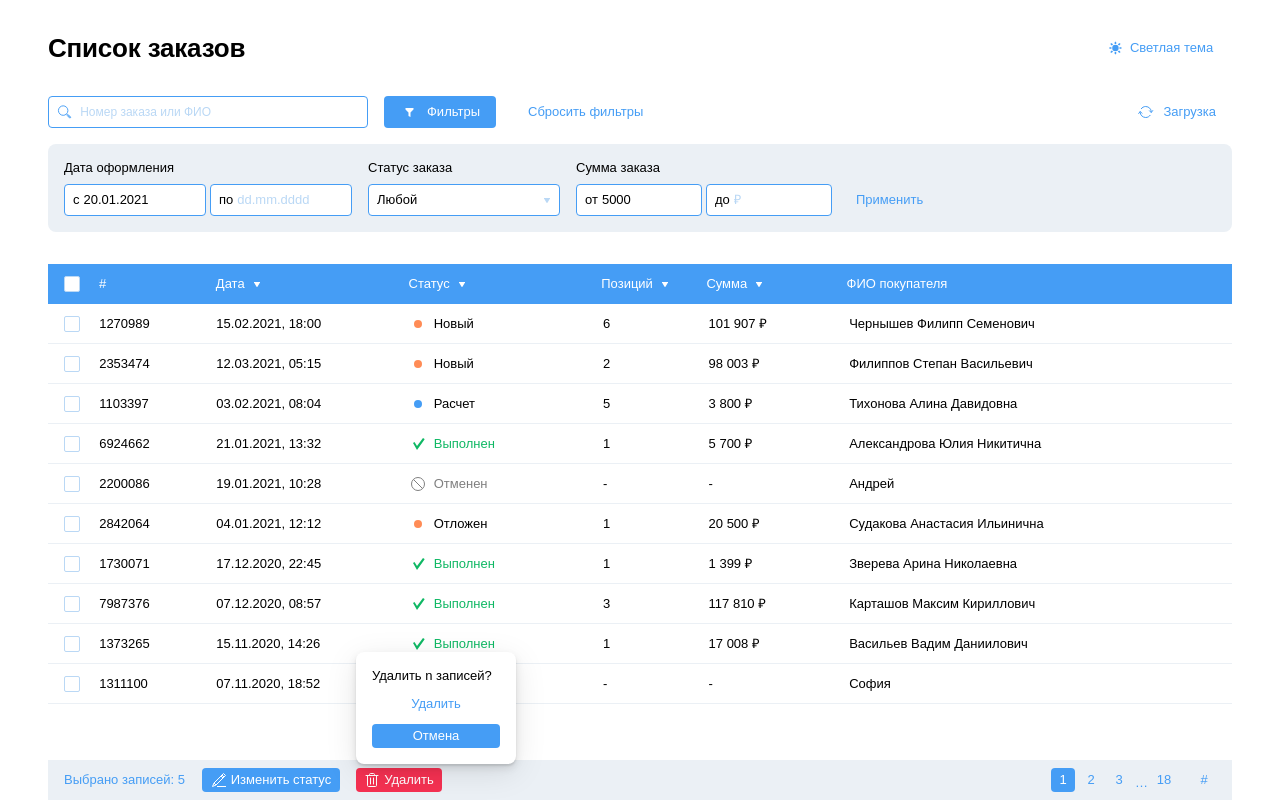
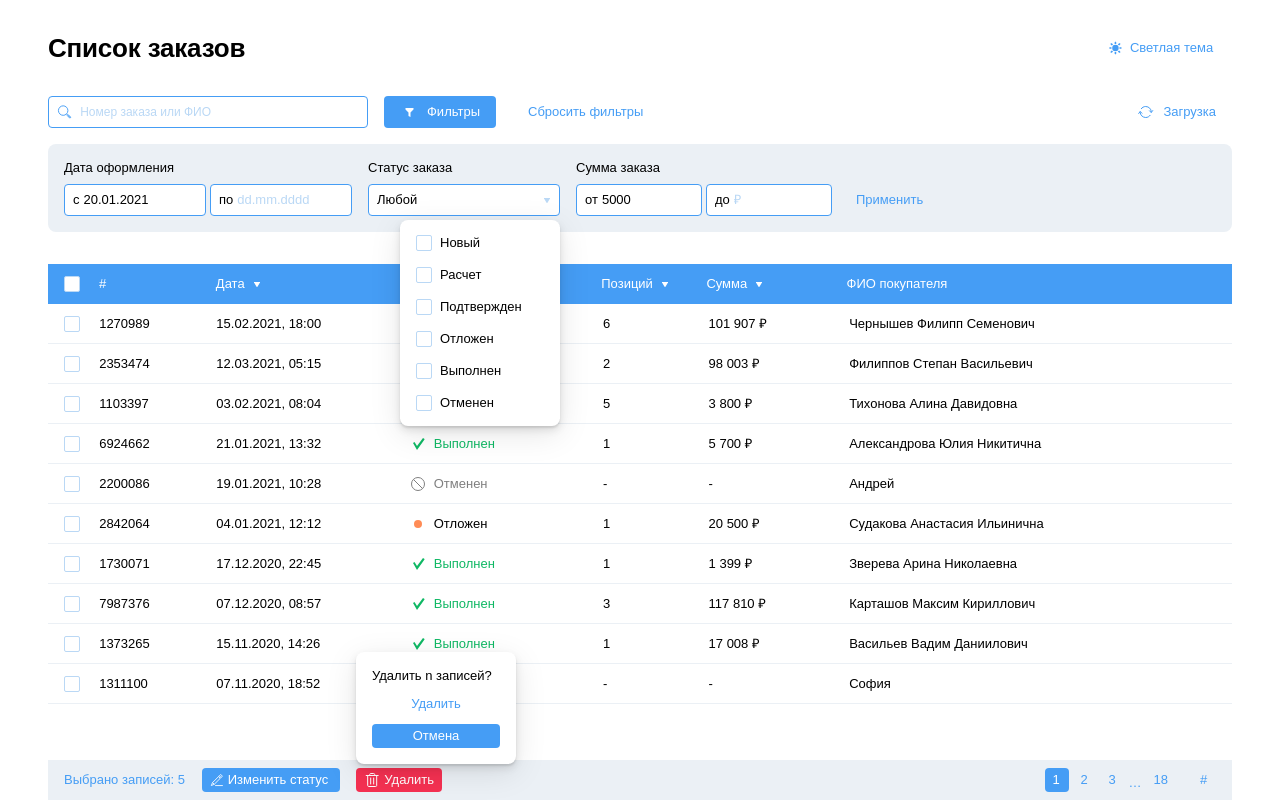
Before and after one commit to dpolevodin/admin-panel-app, a React (Create React App) app: page / in a window 1280 px wide. Built offline with nearby package versions, Linux system fonts and the light colour scheme.

Commit message:
added pagination component

```diff
--- a/src/App.js
+++ b/src/App.js
@@ -1,22 +1,14 @@
 import '../src/css/reset.css';
 import '../src/css/style.css';
-// import SvgElement from './components/SvgElement';
 import SvgSprite from './components/SvgSprite';
 import PageHeader from './components/PageHeader';
-// import Button from './components/Button';
-// import Input from './components/Input';
-// import Searchbar from './components/Searchbar';
-// import Loader from './components/Loader';
 import FilterPrimary from './components/FilterPrimary'
-// import FilterDropdown from './components/FilterDropdown';
-// import DateFilter from './components/DateFilter'
-// import StatusFilter from './components/StatusFilter'
-// import SumOrderFilter from './components/SumOrderFilter'
-// import Button from './components/Button';
 import FilterOptions from './components/FilterOptions'
 import TableHeader from './components/TableHeader'
 import FooterDropdown from './components/FooterDropdown';
 import TableOrdersList from './components/TableOrdersList';
+import FooterActions from './components/FooterActions'
+import FooterPagination from './components/FooterPagination'
 
 
 function App() {
@@ -34,47 +26,14 @@ function App() {
                 <TableHeader />
 
                 <div className="table__body">
-                <TableOrdersList />
+                    <TableOrdersList />
                 </div>
+
                 <div className="table__footer">
-                    <form className="table__footer-action">
-                        <span className="table__footer-text">Выбрано записей: 5</span>
-                        <button className="table__footer-button">
-                            <svg className="table__footer-icon">
-                                <use xlinkHref="#pencil"></use>
-                            </svg>
-                            <span className="table__footer-button-text">Изменить статус</span>
-                        </button>
-                        <button className="table__footer-button table__footer-button_red">
-                            <svg className="table__footer-icon">
-                                <use xlinkHref="#bin"></use>
-                            </svg>
-                            <span className="table__footer-button-text">Удалить</span>
-                        </button>
-                    </form>
+                    <FooterActions />
+                    <FooterDropdown />
+                    <FooterPagination />
 
-                    <FooterDropdown />
-
-                    <div className="table__footer-pagination">
-                        <form className="table__footer-pagination-form">
-                            <button className="table__footer-button table__footer-button_small">
-                                <span className="table__footer-button-text">1</span>
-                            </button>
-                            <button className="table__footer-button table__footer-button_small table__footer-button_transparent">
-                                <span className="table__footer-button-text">2</span>
-                            </button>
-                            <button className="table__footer-button table__footer-button_small table__footer-button_transparent">
-                                <span className="table__footer-button-text">3</span>
-                            </button>
-                            <span className="table__pagination-continue">…</span>
-                            <button className="table__footer-button table__footer-button_small table__footer-button_transparent">
-                                <span className="table__footer-button-text">18</span>
-                            </button>
-                        </form>
-                            <button className="table__footer-button table__footer-button_small table__footer-button_transparent">
-                                <span className="table__footer-button-text">#</span>
-                            </button>
-                    </div>
                 </div>
             </div>
         </div>
--- /dev/null
+++ b/src/components/FooterActions.js
@@ -0,0 +1,15 @@
+import FooterOrdersSelected from '../components/FooterOrdersSelected'
+import Button from './Button';
+
+
+function FooterActions () {
+    return (
+        <form className="table__footer-action">
+            <FooterOrdersSelected count={5} />
+            <Button className={"table__footer-button table__footer-button_blue"} buttonText={"Изменить статус"} svgName={"pencil"}/>
+            <Button className={"table__footer-button table__footer-button_red"} buttonText={"Удалить"} svgName={"bin"}/>
+        </form>
+    )
+}
+
+export default FooterActions;
--- a/src/components/FooterDropdown.js
+++ b/src/components/FooterDropdown.js
@@ -1,7 +1,7 @@
 import Button from "../components/Button";
 
 
-function FooterDropdown ({className, placeholder, value}) {
+function FooterDropdown () {
     let ordersCount = 'n'
 
     return (
--- /dev/null
+++ b/src/components/FooterOrdersSelected.js
@@ -0,0 +1,9 @@
+function FooterOrdersSelected ({count}) {
+    const ordersSelectedCount = count
+
+    return (
+        <span className="table__footer-text">Выбрано записей: {ordersSelectedCount}</span>
+    )
+}
+
+export default FooterOrdersSelected;
--- /dev/null
+++ b/src/components/FooterPagination.js
@@ -0,0 +1,33 @@
+import Button from "./Button"
+
+function FooterPagination() {
+
+    const paginationElements = ['1', '2', '3', '…', '18']
+
+    const paginatioRender = paginationElements.map(item => {
+        if (item === '1') {
+            return (
+                <Button className={"table__footer-button table__footer-button_small"} buttonText={item} key={paginationElements.indexOf(item)} />
+            )
+        } else if (Number(item)) {
+            return (
+                <Button className={"table__footer-button table__footer-button_small table__footer-button_transparent"} buttonText={item} key={paginationElements.indexOf(item)}/>
+            )
+        } else {
+            return (
+                <span className="table__pagination-continue" key={paginationElements.indexOf(item)}>…</span>
+            )
+        }
+    })
+
+    return (
+        <div className="table__footer-pagination">
+            <form className="table__footer-pagination-form">
+                {paginatioRender}
+            </form>
+            <Button className={"table__footer-button table__footer-button_small table__footer-button_transparent"} buttonText={'#'} />
+        </div>
+    )
+}
+
+export default FooterPagination
--- a/src/components/SvgSprite.js
+++ b/src/components/SvgSprite.js
@@ -47,8 +47,8 @@ function SvgSprite () {
             </symbol>
 
             <symbol id="bin" viewBox="0 0 16 16">
-                <path d="M2 3.5H3.5M14 3.5H12.5M5.5 3.5H10.5M5.5 3.5V2.5C5.5 1.94772 5.94772 1.5 6.5 1.5H9.5C10.0523 1.5 10.5 1.94772 10.5 2.5V3.5M5.5 3.5H3.5M10.5 3.5H12.5M3.5 3.5V13.5C3.5 14.0523 3.94772 14.5 4.5 14.5H11.5C12.0523 14.5 12.5 14.0523 12.5 13.5V3.5" fill="none" stroke-linecap="round"/>
-                <path d="M6.5 6V12M9.5 6V12" fill="none" stroke-linecap="round"/>
+                <path d="M2 3.5H3.5M14 3.5H12.5M5.5 3.5H10.5M5.5 3.5V2.5C5.5 1.94772 5.94772 1.5 6.5 1.5H9.5C10.0523 1.5 10.5 1.94772 10.5 2.5V3.5M5.5 3.5H3.5M10.5 3.5H12.5M3.5 3.5V13.5C3.5 14.0523 3.94772 14.5 4.5 14.5H11.5C12.0523 14.5 12.5 14.0523 12.5 13.5V3.5" fill="none" strokeLinecap="round"/>
+                <path d="M6.5 6V12M9.5 6V12" fill="none" strokeLinecap="round"/>
             </symbol>
 
             <symbol id="dot" viewBox="0 0 16 16">
--- a/src/components/TableOrdersList.js
+++ b/src/components/TableOrdersList.js
@@ -4,6 +4,7 @@ import Checkbox from '../components/Checkbox'
 
 
 function TableOrdersList () {
+
     const statusIconMapping = {
         'Новый': 'dot',
         'Расчет': 'dot',
--- a/src/css/style.css
+++ b/src/css/style.css
@@ -680,7 +680,7 @@ body {
 
 .filter__dropdown-list {
     position: absolute;
-    display: none; /* Return to flex */
+    display: flex;
     flex-direction: column;
     justify-content: center;
     align-items: center;
@@ -1019,14 +1019,25 @@ body {
     transition-duration: 0.4s;
 }
 
+.table__footer-button_blue .svg-icon{
+    width: 1rem;
+    margin-right: 0.25rem;
+    stroke: var(--background-admin-panel-white);
+}
+
+.table__footer-button_red .svg-icon{
+    margin-right: 0.25rem;
+    stroke: var(--background-admin-panel-white);
+}
+
 .table__footer-button_red {
     background-color: var(--background-admin-panel-red);
     width: 5.375rem;
 }
 
 .table__footer-button_small {
+    flex: 0 0 1.5rem;
     height: 1.5rem;
-    width: 1.5rem;
     margin-right: 0.25rem;
 }
 
@@ -1163,23 +1174,19 @@ body {
     font-size: 0.8125rem;
 }
 
-/* .table__dropdown-button-text {
-    display: flex;
-    align-items: center;
-    justify-content: center;
-    width: 100%;
-    height: 1rem;
-    line-height: 1rem;
-    font-size: 0.8125rem;
-} */
-
 .table__footer-pagination {
     display: flex;
+    justify-content: flex-end;
 }
 
 .table__footer-pagination-form {
     display: flex;
+    justify-content: flex-end;
     margin-right: 1rem;
+}
+
+.table__footer-button_small .svg-icon {
+    display: none;
 }
 
 .table__pagination-continue {
```
Lines whose indentation alone changed are shown as unchanged.
